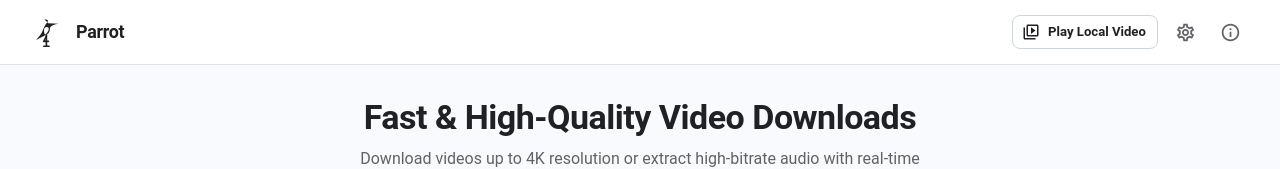
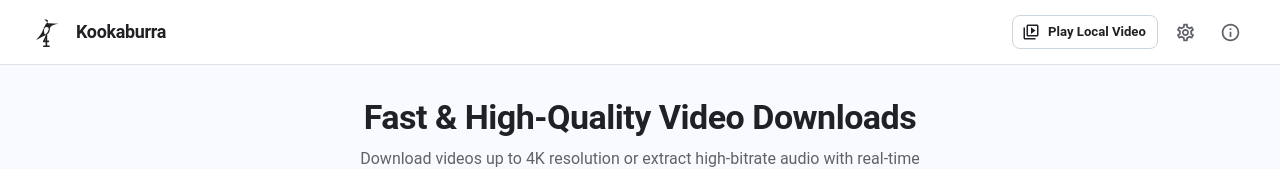
Before and after one commit to hrz07/Youtube_Downloader, a React (Vite) app: page / in a window 1280 px wide. Shown: the top 169 px of the page. Built offline with nearby package versions, Linux system fonts and the light colour scheme; a web font is replaced by a local one.

Commit message:
refactor: rename application from Parrot to Kookaburra and add AboutModal component

```diff
--- a/electron/main.cjs
+++ b/electron/main.cjs
@@ -110,7 +110,7 @@ function createWindow() {
     height: 800,
     minWidth: 800,
     minHeight: 600,
-    title: 'Parrot',
+    title: 'Kookaburra',
     icon: path.join(__dirname, '../public/favicon.png'),
     backgroundColor: '#f8fafd',
     webPreferences: {
--- a/index.html
+++ b/index.html
@@ -3,7 +3,7 @@
   <head>
     <meta charset="UTF-8" />
     <meta name="viewport" content="width=device-width, initial-scale=1.0" />
-    <title>Parrot</title>
+    <title>Kookaburra</title>
     <link rel="icon" type="image/svg+xml" href="/favicon.svg" />
     <link rel="alternate icon" href="/favicon.png" />
     <meta
--- a/package.json
+++ b/package.json
@@ -1,5 +1,5 @@
 {
-  "name": "parrot",
+  "name": "kookaburra",
   "version": "1.0.0",
   "description": "Universal Video Downloader with IDM-inspired queue and Google Material UI",
   "main": "electron/main.cjs",
--- a/src/components/AboutModal.jsx
+++ b/src/components/AboutModal.jsx
@@ -171,7 +171,7 @@ export default function AboutModal({ open, onClose, t }) {
             mb: 0.5,
           }}
         >
-          {t ? t('aboutTitle') : 'Parrot'}
+          {t ? t('aboutTitle') : 'Kookaburra'}
         </Typography>
 
         <Box sx={{ display: 'flex', justifyContent: 'center', gap: 1, mb: 3 }}>
--- a/src/components/HrzLogo.jsx
+++ b/src/components/HrzLogo.jsx
@@ -91,7 +91,7 @@ export default function HrzLogo() {
           fontFamily: '"Google Sans", "Roboto", -apple-system, sans-serif',
         }}
       >
-        Parrot
+        Kookaburra
       </Typography>
     </Box>
   );
--- a/src/i18n/translations.js
+++ b/src/i18n/translations.js
@@ -74,10 +74,10 @@ export const translations = {
     previewChimeBtn: 'Preview Chime',
     languageTitle: 'Language',
     languageDesc: 'Choose your preferred language',
-    aboutTooltip: 'About Parrot',
+    aboutTooltip: 'About Kookaburra',
     settingsTooltip: 'Settings',
     languageTooltip: 'Change Language',
-    aboutTitle: 'Parrot',
+    aboutTitle: 'Kookaburra',
     aboutSubtitle: 'Desktop Edition',
     developerLabel: 'Developer',
     engineLabel: 'Engine',
@@ -210,10 +210,10 @@ export const translations = {
     previewChimeBtn: 'Ton testen',
     languageTitle: 'Sprache',
     languageDesc: 'Wählen Sie Ihre bevorzugte Sprache',
-    aboutTooltip: 'Über Parrot',
+    aboutTooltip: 'Über Kookaburra',
     settingsTooltip: 'Einstellungen',
     languageTooltip: 'Sprache ändern',
-    aboutTitle: 'Parrot',
+    aboutTitle: 'Kookaburra',
     aboutSubtitle: 'Desktop-Edition',
     developerLabel: 'Entwickler',
     engineLabel: 'Engine',
@@ -278,10 +278,10 @@ export const translations = {
     previewChimeBtn: 'Probar Sonido',
     languageTitle: 'Idioma',
     languageDesc: 'Elige tu idioma preferido',
-    aboutTooltip: 'Acerca de Parrot',
+    aboutTooltip: 'Acerca de Kookaburra',
     settingsTooltip: 'Configuración',
     languageTooltip: 'Cambiar idioma',
-    aboutTitle: 'Parrot',
+    aboutTitle: 'Kookaburra',
     aboutSubtitle: 'Edición de Escritorio',
     developerLabel: 'Desarrollador',
     engineLabel: 'Motor',
```
Also changed, not shown: 1 other file (tests, documents, lock files or other folders).
